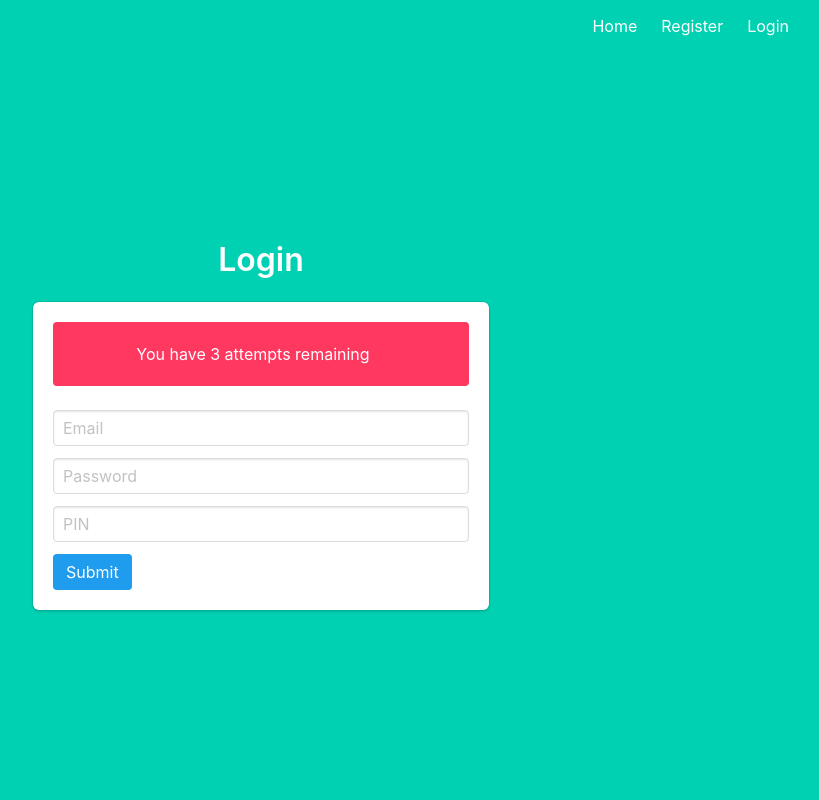
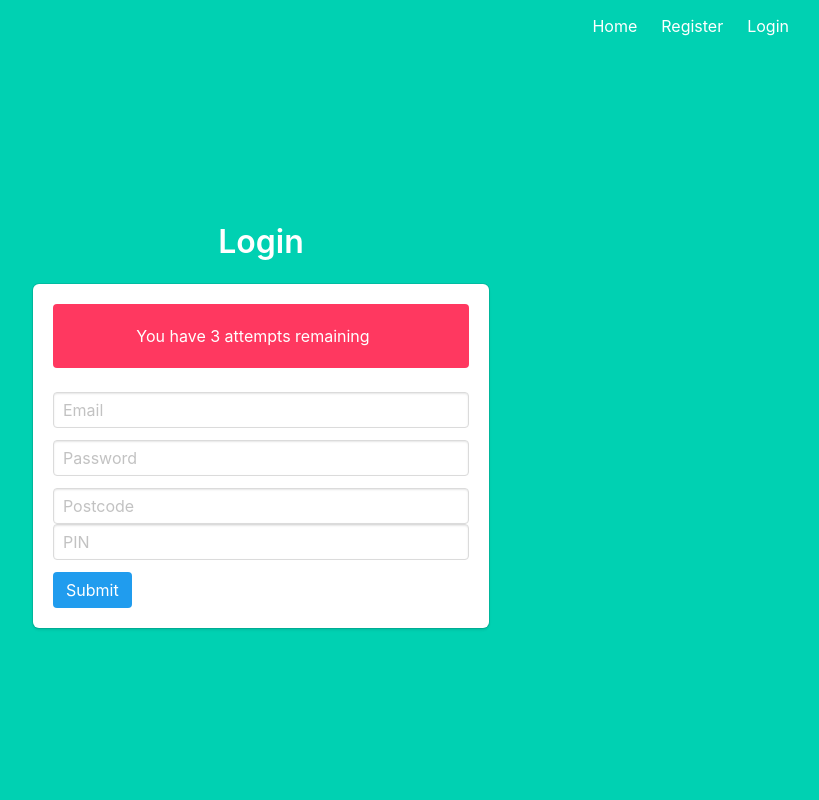
Before and after one commit to markhudsonn/lottery-web-app, a Flask app: page /login in a window 1280 px wide. Shown: the whole page, without its empty margins (427-1246 px from the left). Run offline with Flask 3, Linux system fonts and the light colour scheme; some libraries are stand-ins or nearby versions.

Commit message:
Implemented 3-auth with postcode

```diff
--- a/templates/users/login.html
+++ b/templates/users/login.html
@@ -24,6 +24,11 @@
                             {{ form.password(class="input", placeholder="Password") }}
                         </div>
                     </div>
+                    <div>
+                        <div class="control">
+                            {{ form.postcode(class="input", placeholder="Postcode") }}
+                        </div>
+                    </div>
                     <div class="field">
                         <div class="control">
                             {{ form.pin(class="input", placeholder="PIN") }}
--- a/users/forms.py
+++ b/users/forms.py
@@ -25,6 +25,7 @@ class RegisterForm(FlaskForm):
 class LoginForm(FlaskForm):
     email = EmailField('Email', validators=[DataRequired(), Email()])
     password = PasswordField('Password', validators=[DataRequired(), Length(min=6, max=12)])
+    postcode = StringField('Postcode', validators=[DataRequired()])
     pin = StringField('Pin', validators=[DataRequired()])
     recaptcha = RecaptchaField()
     submit = SubmitField()
--- a/users/views.py
+++ b/users/views.py
@@ -99,7 +99,12 @@ def login():
 
         if not username.verify_pin(pin):
             session['authentication_attempts'] += 1
-            validation_message = 'PIN is incorrect'
+            validation_message = 'PIN or postcode is incorrect'
+            return render_template('users/login.html', form=form, validation_message=validation_message)
+
+        if not username.verify_postcode(form.postcode.data):
+            session['authentication_attempts'] += 1
+            validation_message = 'PIN or postcode is incorrect'
             return render_template('users/login.html', form=form, validation_message=validation_message)
 
         login_user(username)
```
Also changed, not shown: models.py (+9 -2 lines).
